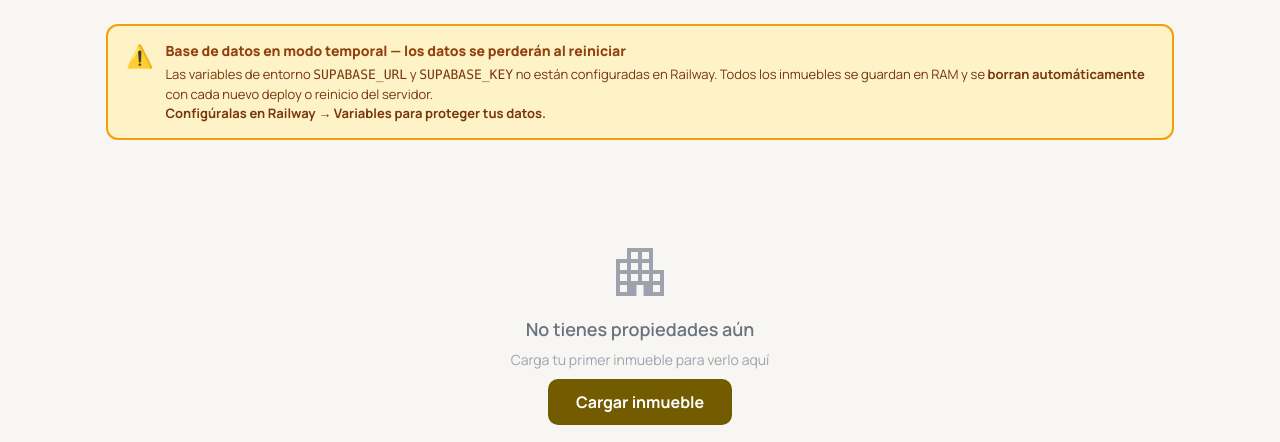
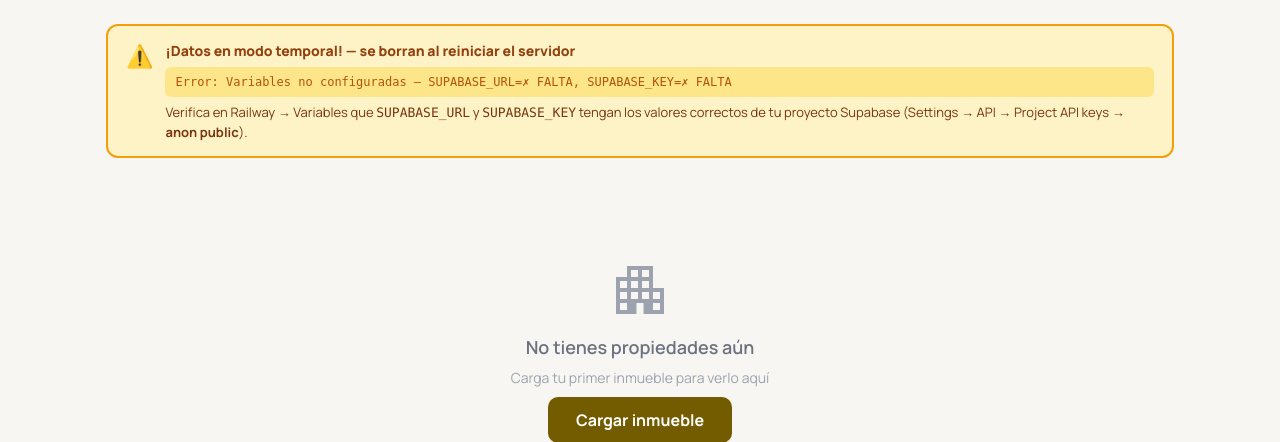
Before and after one commit to gerenciasophistoco-cloud/Inmobiliaria, a FastAPI app: page /admin in a window 1280 px wide. Shown: the part 75-517 px from the top of the page. Run offline with FastAPI, Linux system fonts and the light colour scheme; some libraries are stand-ins or nearby versions.

Commit message:
fix: Supabase singleton + diagnostico de conexion en admin
db.py:
- Cliente Supabase creado UNA SOLA VEZ al arrancar (_init_supabase)
  antes se recreaba en cada operacion causando timeouts y fallos silenciosos
- Prueba de conexion real al iniciar (SELECT id LIMIT 1)
  si falla, guarda el error exacto en _supabase_error
- connection_status(): devuelve dict con connected/error/url para el admin
- Logs claros: Supabase conectado o Supabase ERROR con el mensaje real

main.py:
- /admin pasa db_error y db_url al template ademas de db_persistente

Templates/admin.html:
- Banner verde cuando Supabase esta conectado (muestra URL parcial)
- Banner amarillo cuando no esta conectado, muestra el ERROR EXACTO
  de la conexion para diagnosticar rapidamente

```diff
--- a/Templates/admin.html
+++ b/Templates/admin.html
@@ -80,20 +80,34 @@
 
   <main style="max-width:1100px;margin:0 auto;padding:24px 16px;">
 
-    <!-- ⚠️ Advertencia si los datos NO están en Supabase (se perderían al reiniciar) -->
-    {% if not db_persistente %}
+    <!-- Estado de conexión Supabase -->
+    {% if db_persistente %}
+    <div style="background:#f0fdf4;border:1.5px solid #86efac;border-radius:10px;
+                padding:10px 16px;margin-bottom:16px;display:flex;align-items:center;gap:10px;">
+      <span style="font-size:18px;">✅</span>
+      <span style="font-size:13px;color:#166534;font-weight:600;">
+        Supabase conectado — datos persistentes seguros
+        <span style="font-weight:400;opacity:0.7;">({{ db_url }})</span>
+      </span>
+    </div>
+    {% else %}
     <div style="background:#fef3c7;border:2px solid #f59e0b;border-radius:12px;
                 padding:14px 18px;margin-bottom:20px;display:flex;gap:12px;align-items:flex-start;">
       <span style="font-size:22px;flex-shrink:0;">⚠️</span>
       <div>
-        <p style="font-weight:800;color:#92400e;font-size:14px;margin:0 0 4px;">
-          Base de datos en modo temporal — los datos se perderán al reiniciar
+        <p style="font-weight:800;color:#92400e;font-size:14px;margin:0 0 6px;">
+          ¡Datos en modo temporal! — se borran al reiniciar el servidor
         </p>
+        {% if db_error %}
+        <p style="font-size:12px;color:#b45309;margin:0 0 6px;background:#fde68a;
+                  padding:6px 10px;border-radius:6px;font-family:monospace;">
+          Error: {{ db_error[:200] }}
+        </p>
+        {% endif %}
         <p style="font-size:13px;color:#78350f;margin:0;line-height:1.5;">
-          Las variables de entorno <code>SUPABASE_URL</code> y <code>SUPABASE_KEY</code>
-          no están configuradas en Railway. Todos los inmuebles se guardan en RAM
-          y se <strong>borran automáticamente</strong> con cada nuevo deploy o reinicio del servidor.
-          <br><strong>Configúralas en Railway → Variables para proteger tus datos.</strong>
+          Verifica en Railway → Variables que <code>SUPABASE_URL</code> y
+          <code>SUPABASE_KEY</code> tengan los valores correctos de tu proyecto
+          Supabase (Settings → API → Project API keys → <strong>anon public</strong>).
         </p>
       </div>
     </div>
--- a/db.py
+++ b/db.py
@@ -12,24 +12,54 @@ log = logging.getLogger(__name__)
 # Almacén en memoria como fallback
 _memory_store: dict = {}
 
+# ── Cliente Supabase: singleton inicializado UNA VEZ al arrancar ─────────────
+_supabase_client = None
+_supabase_error: Optional[str] = None
+
+
+def _init_supabase():
+    global _supabase_client, _supabase_error
+    url = os.getenv("SUPABASE_URL", "").strip()
+    key = os.getenv("SUPABASE_KEY", "").strip()
+    if not url or not key:
+        _supabase_error = (
+            f"Variables no configuradas — "
+            f"SUPABASE_URL={'✓' if url else '✗ FALTA'}, "
+            f"SUPABASE_KEY={'✓' if key else '✗ FALTA'}"
+        )
+        log.warning("Supabase: %s", _supabase_error)
+        return
+    try:
+        from supabase import create_client
+        _supabase_client = create_client(url, key)
+        # Prueba de conexión real
+        _supabase_client.table("propiedades").select("id").limit(1).execute()
+        log.info("✅ Supabase conectado: %s", url)
+    except Exception as e:
+        _supabase_error = str(e)
+        _supabase_client = None
+        log.error("❌ Supabase ERROR: %s", e)
+
+
+_init_supabase()   # Se ejecuta al importar el módulo (al arrancar Railway)
+
 
 def _get_client():
-    url = os.getenv("SUPABASE_URL")
-    key = os.getenv("SUPABASE_KEY")
-    if not url or not key:
-        return None
-    try:
-        from supabase import create_client
-        return create_client(url, key)
-    except Exception as e:
-        log.warning("No se pudo conectar a Supabase: %s", e)
-        return None
+    return _supabase_client
 
 
 def is_persistent() -> bool:
-    """Retorna True si los datos se guardan en Supabase (persistente).
-    False = modo memoria temporal (datos se pierden al reiniciar)."""
-    return _get_client() is not None
+    """True = datos en Supabase (permanentes). False = datos en RAM (efímeros)."""
+    return _supabase_client is not None
+
+
+def connection_status() -> dict:
+    """Diagnóstico de la conexión para el panel admin."""
+    return {
+        "connected": _supabase_client is not None,
+        "error":     _supabase_error,
+        "url":       (os.getenv("SUPABASE_URL") or "")[:40] or "(no configurada)",
+    }
 
 
 def save_property(property_id: str, data: dict) -> str:
--- a/main.py
+++ b/main.py
@@ -387,11 +387,14 @@ async def actualizar_propiedad(
 # ── Panel de administración ───────────────────────────────────────────────────
 @app.get("/admin", response_class=HTMLResponse)
 async def admin_panel(request: Request):
-    properties = db.get_all_properties()
+    properties  = db.get_all_properties()
+    db_status   = db.connection_status()
     return templates.TemplateResponse("admin.html", {
-        "request":         request,
-        "properties":      properties,
-        "db_persistente":  db.is_persistent(),
+        "request":        request,
+        "properties":     properties,
+        "db_persistente": db_status["connected"],
+        "db_error":       db_status["error"],
+        "db_url":         db_status["url"],
     })
 
 
```
